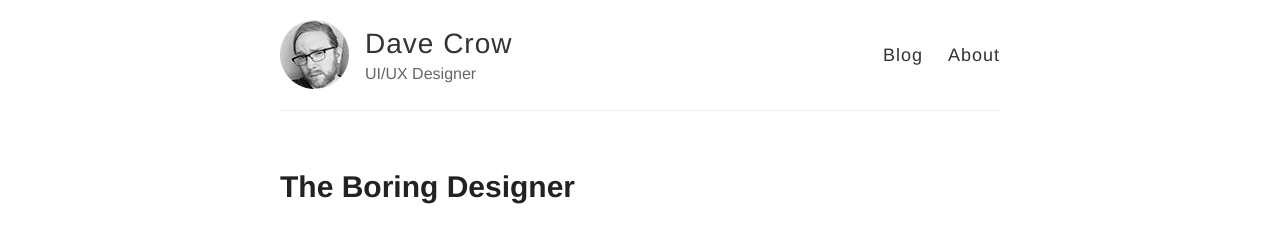
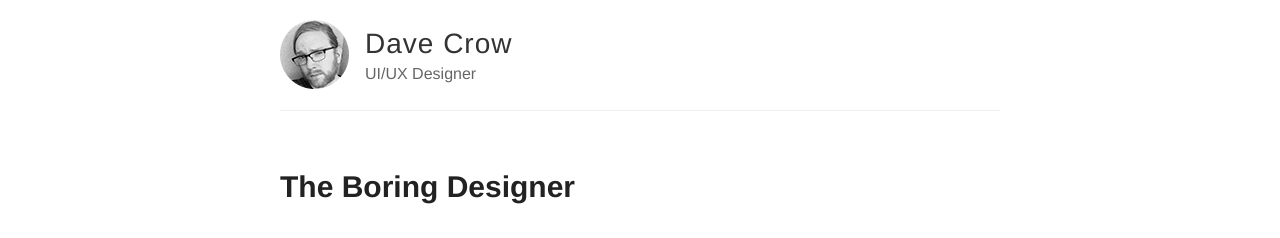
Before and after one commit to davecrow/davecrow.github.io, a Jekyll site: the page built from index.html, in a window 1280 px wide. Shown: the top 238 px of the page. Built offline with Jekyll 4.4.1, drawn with Linux system fonts in a browser that asks for light colours.

Commit message:
Comment out nav

```diff
--- a/_layouts/default.html
+++ b/_layouts/default.html
@@ -31,10 +31,10 @@
             <p class="site-description">{{ site.description }}</p>
           </div>
 
-          <nav>
+          <!-- <nav>
             <a href="{{ site.baseurl }}/">Blog</a>
             <a href="{{ site.baseurl }}/about">About</a>
-          </nav>
+          </nav> -->
         </header>
       </div>
     </div>
```
